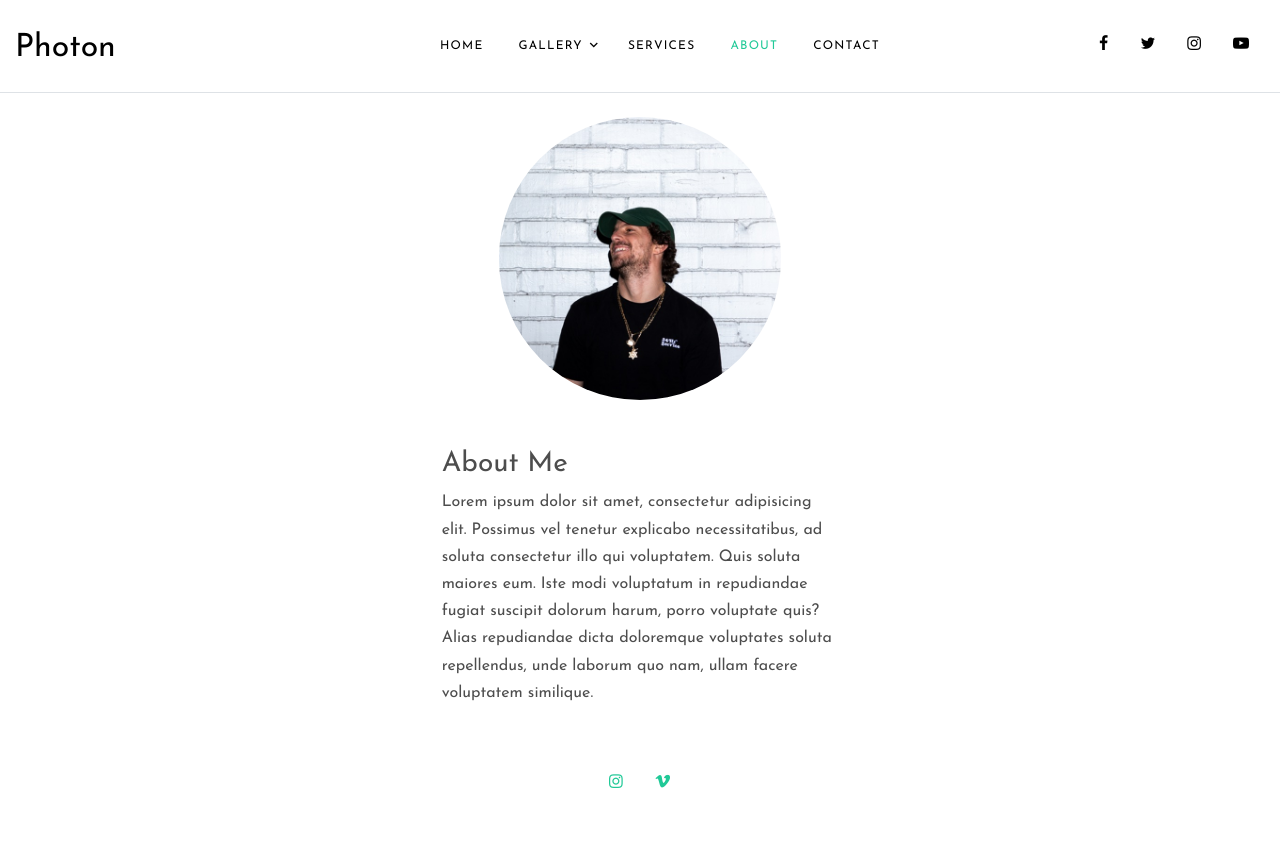
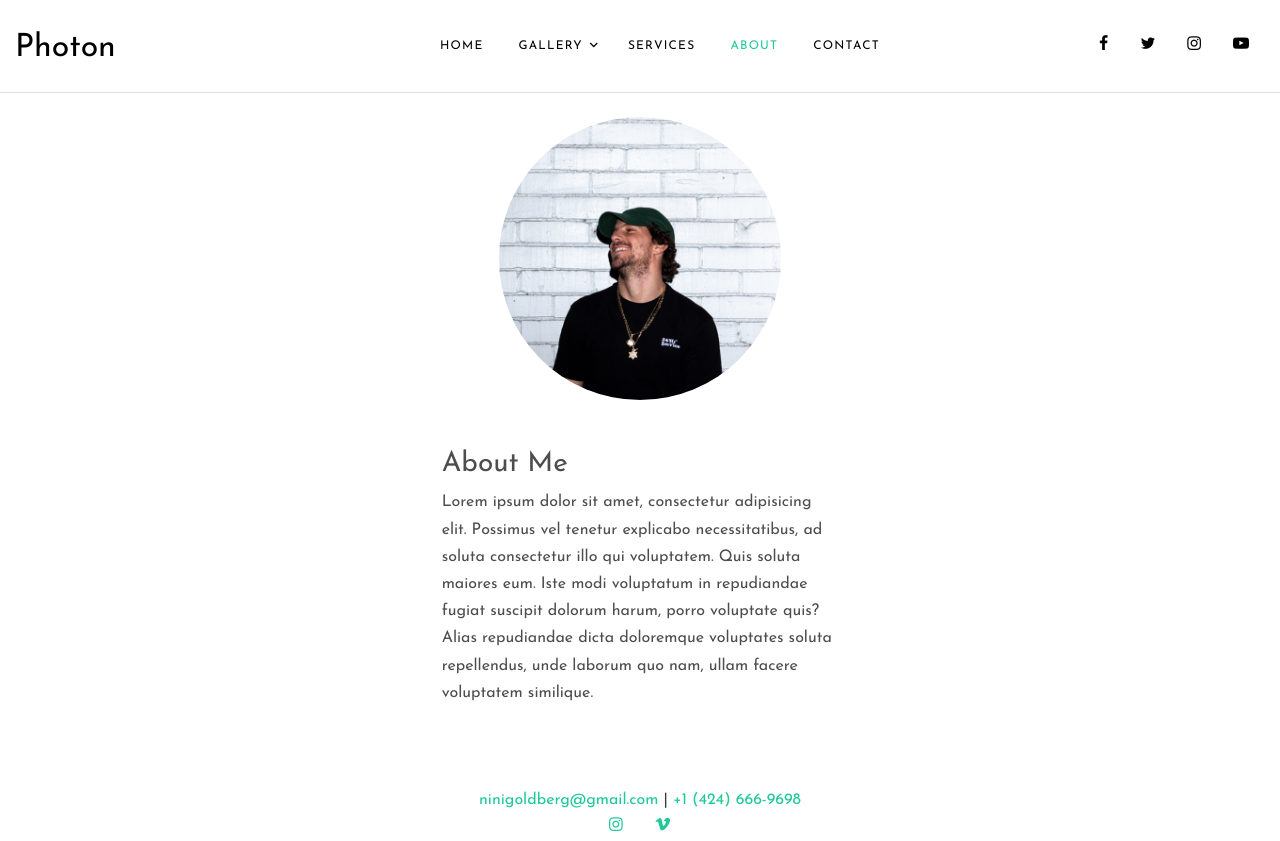
Before and after one commit to ninigold/nini, a plain HTML site: page about.html in a window 1280 px wide. Before the commit the page ends 800 px from the top, so only its background shows below. Drawn offline with Linux system fonts and the light colour scheme; files whose address does not match are found by name.

Commit message:
Update about.html

```diff
--- a/about.html
+++ b/about.html
@@ -185,6 +185,12 @@
       </div>
     </div>
 
+<div class="row">
+    <div class="text-dark text-center mt-3 mx-auto">
+        <a href="mailto:ninigoldberg@gmail.com" target="_blank">ninigoldberg@gmail.com</a> | <a href="tel:1-424-666-9698">+1 (424) 666-9698</a>
+    </div>
+</div>
+
       <div class="row">
       <ul class="mx-auto list-unstyled d-flex text-center mb-0" data-class="social">
           <li>
```
